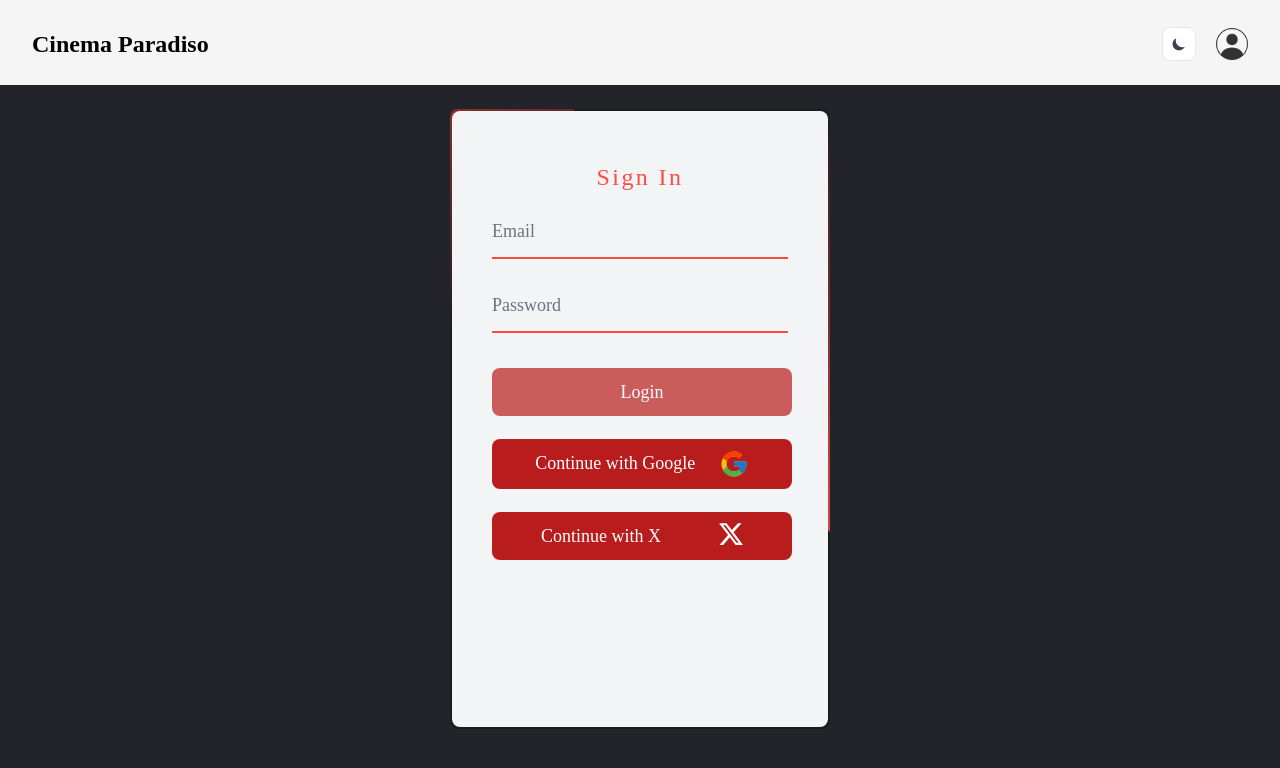
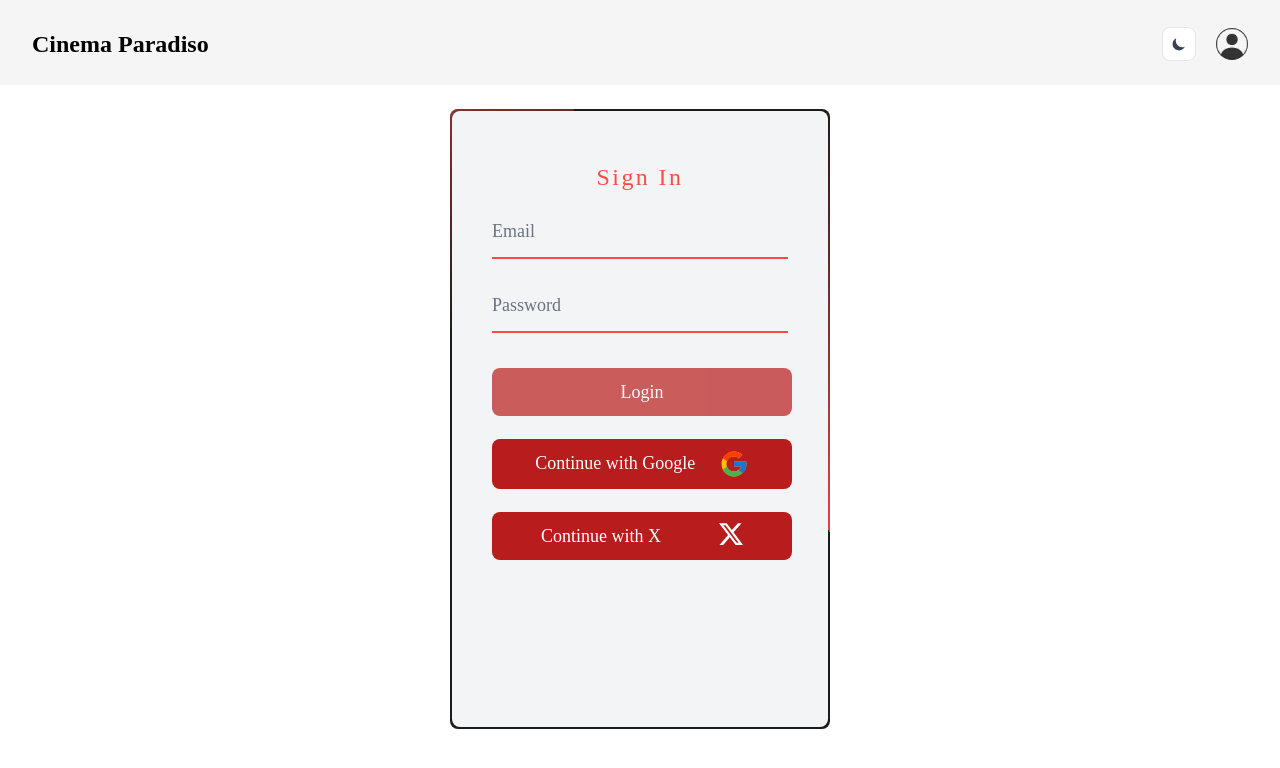
Before and after one commit to karamanburak/movie-app, a React (Create React App) app: page /login in a window 1280 px wide. Shown: the top 768 px of the page. Built offline with nearby package versions, Linux system fonts and the light colour scheme; no server answers.

Commit message:
Change static bg-color

```diff
--- a/src/pages/Login.jsx
+++ b/src/pages/Login.jsx
@@ -22,7 +22,7 @@ const Login = () => {
   }
 
   return (
-    <div className="overflow-hidden flex-1 h-screen justify-center items-center bg-[#23242a]">
+    <div className="overflow-hidden flex-1 h-screen justify-center items-center">
       <div
         className={`mt-[3vh] mx-auto overflow-hidden relative w-[380px] h-[620px] rounded-[8px] bg-[#1c1c1c] before:content-[""] before:absolute before:w-[380px] before:h-[420px] before:top-[-50%] before:left-[-50%] after:content-[""] after:absolute after:w-[380px] after:h-[420px] after:top-[-50%] after:left-[-50%] custom-linear-gradient`}
       >
--- a/src/pages/Register.jsx
+++ b/src/pages/Register.jsx
@@ -29,7 +29,7 @@ const Register = () => {
   }
 
   return (
-    <div className="overflow-hidden flex-1 h-screen justify-center items-center bg-[#23242a]">
+    <div className="overflow-hidden flex-1 h-screen justify-center items-center">
       <div
         className={`mt-[3vh] mx-auto overflow-hidden relative w-[380px] h-[620px] rounded-[8px] bg-[#1c1c1c] before:content-[""] before:absolute before:w-[380px] before:h-[420px] before:top-[-50%] before:left-[-50%] after:content-[""] after:absolute after:w-[380px] after:h-[420px] after:top-[-50%] after:left-[-50%] custom-linear-gradient`}
       >
@@ -82,7 +82,9 @@ const Register = () => {
               placeholder=" " />
             <label htmlFor="password">Password</label>
           </div>
-          <button disabled={!info.firstName || !info.lastName || !info.password || !info.email} className="btn-danger disabled:opacity-70 cursor-default" type="submit">Register</button>
+          <button
+          disabled={!info.firstName || !info.lastName || !info.password || !info.email}
+          className="btn-danger disabled:opacity-70 cursor-default" type="submit">Register</button>
           <button
           onClick={signGoogleProvider}
             className="btn-danger flex justify-evenly">
```
